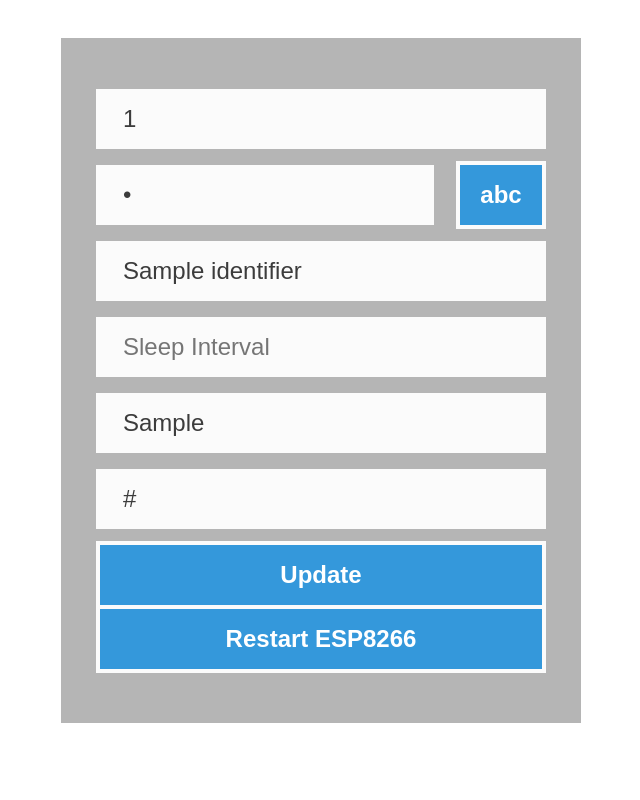
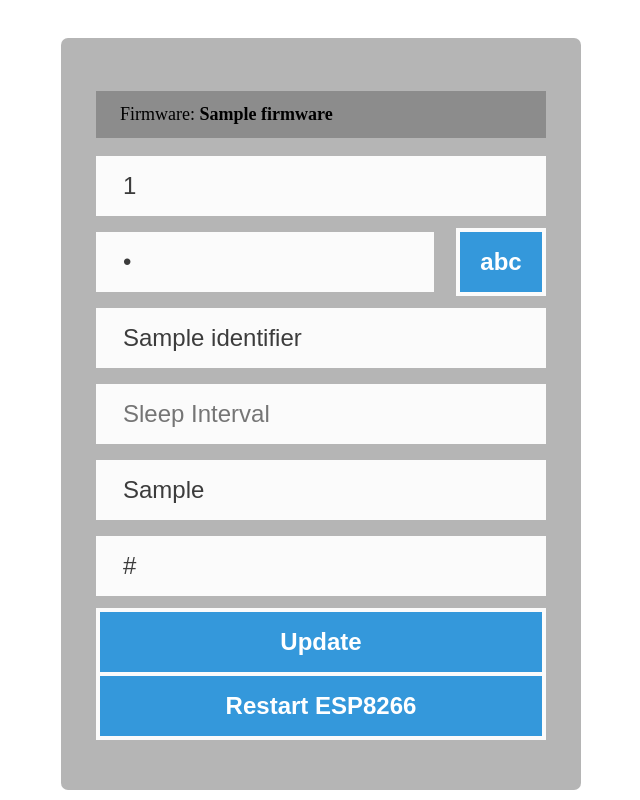
Before and after one commit to sglahn/esp8266-sensor-board-firmware, a Python web app: template templates/configuration-template.html in a window 1280 px wide. Shown: the whole page, without its empty margins (319-959 px from the left). Run offline with Jinja, Linux system fonts and the light colour scheme; the template is opened without the code that fills it: most values are stand-ins (such as "Sample title", 1, 10 or a date in 2020).

Commit message:
Added firmaware version to eeprom

```diff
--- a/templates/configuration-template.html
+++ b/templates/configuration-template.html
@@ -51,6 +51,8 @@
          position: absolute;
          margin-top:30px;
          margin-left: -260px;
+         -moz-border-radius: 7px;
+         -webkit-border-radius: 7px;
          }
          .data-input {
          color:#3c3c3c;
@@ -78,8 +80,18 @@
          font-weight:700;
          }
          .button-blue:hover, #pwd:hover {
-         background-color: rgba(0,0,0,0);
+         background-color: #99ddff;
          color: #0493bd;
+         }
+         .text {
+         background-color: #8c8c8c;
+         padding: 13px 13px 13px 24px;
+         font-size:18px;
+         -webkit-box-sizing: border-box;
+         -moz-box-sizing: border-box;
+         -ms-box-sizing: border-box;
+         box-sizing: border-box;
+         width:100%;
          }
    </style>
    </head>
@@ -87,6 +99,7 @@
    <body>
    <iframe name="hidden_frame" style="display:none"></iframe>
    <div id="form-div">
+   <p class="text">Firmware: <b>{{firmware}}</b></p>
    <form name="form" action="/set_config" method="get" target="hidden_frame">
    <p><input type="text" name="ssid" class="data-input" placeHolder="SSID" maxlength="32" required value="{{ssid}}"/></p>
    <p>
```
Also changed, not shown: README.md, 6 other files.
